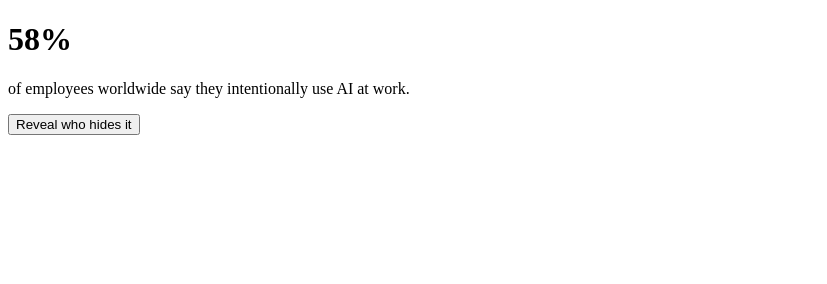
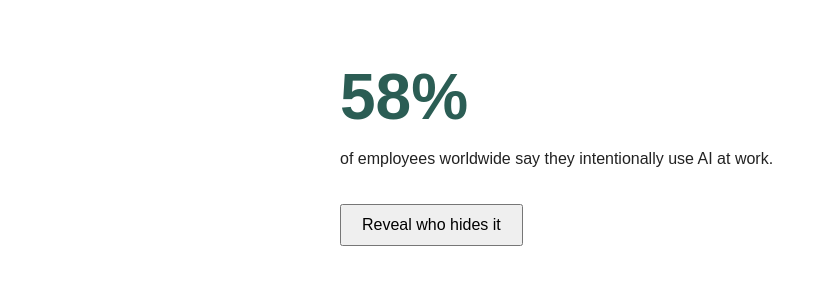
Before and after one commit to deepikakonikineni/human-artifact, a plain HTML site: page infographic.html in a window 1280 px wide. Shown: the whole page, without its empty margins (0-827 px from the left). Drawn offline with Linux system fonts and the light colour scheme.

Commit message:
Refactor styles in infographic.html
Updated styles for body, h1, and button elements.

```diff
--- a/infographic.html
+++ b/infographic.html
@@ -3,9 +3,29 @@
   <head>
     <title>Used, But Hidden</title>
     <style>
-  #hiddenStat {
-    display: none;
+  body {
+    font-family: sans-serif;
+    max-width: 600px;
+    margin: 60px auto;
+    padding: 0 20px;
+    color: #222;
   }
+ #hiddenStat {
+  display: none;
+}
+
+h1 {
+  font-size: 4rem;
+  margin-bottom: 0;
+  color: #2b5d54;
+}
+
+button {
+  margin-top: 20px;
+  padding: 10px 20px;
+  font-size: 1rem;
+  cursor: pointer;
+}
 </style>
   </head>
   <body>
```
